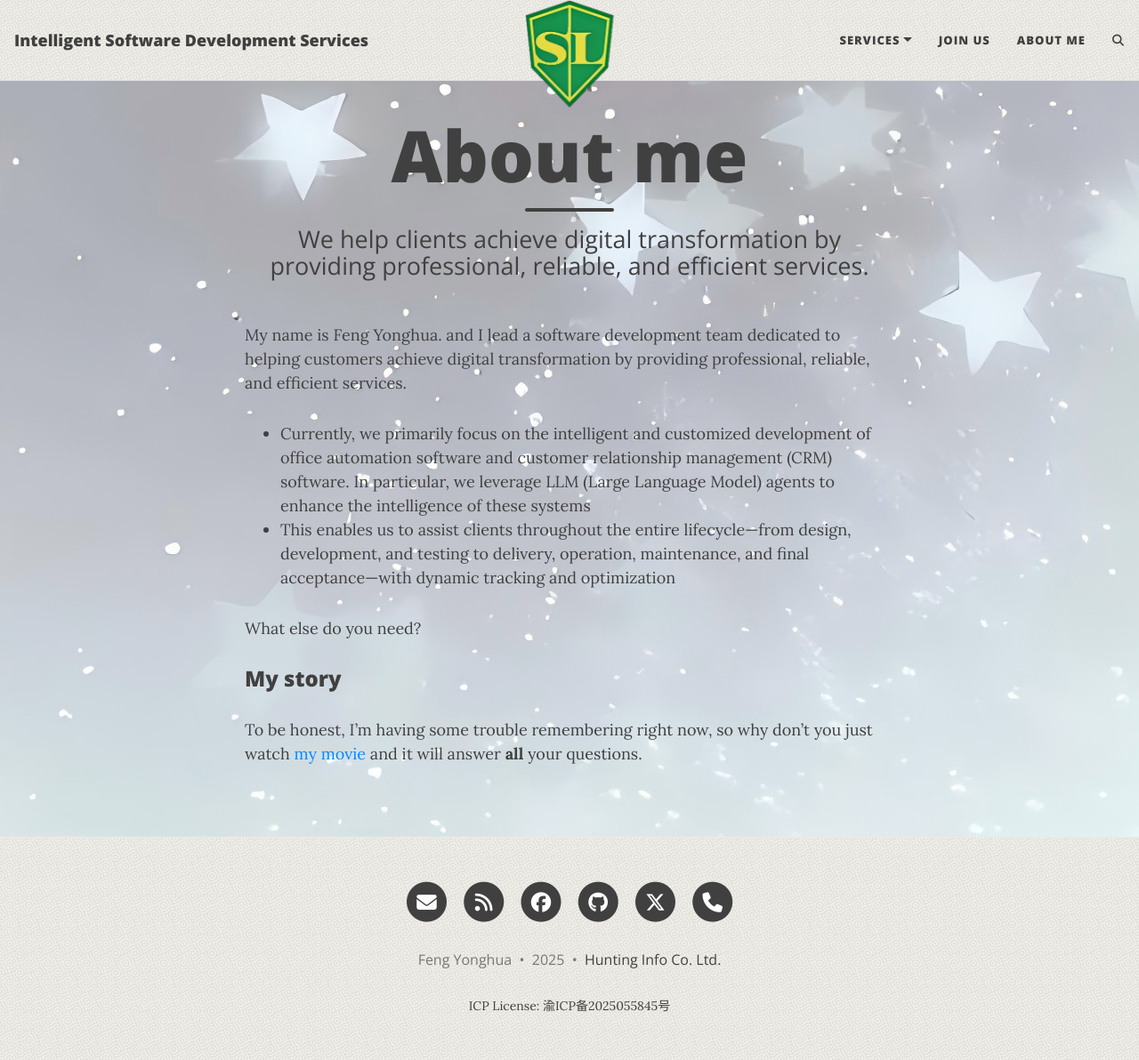
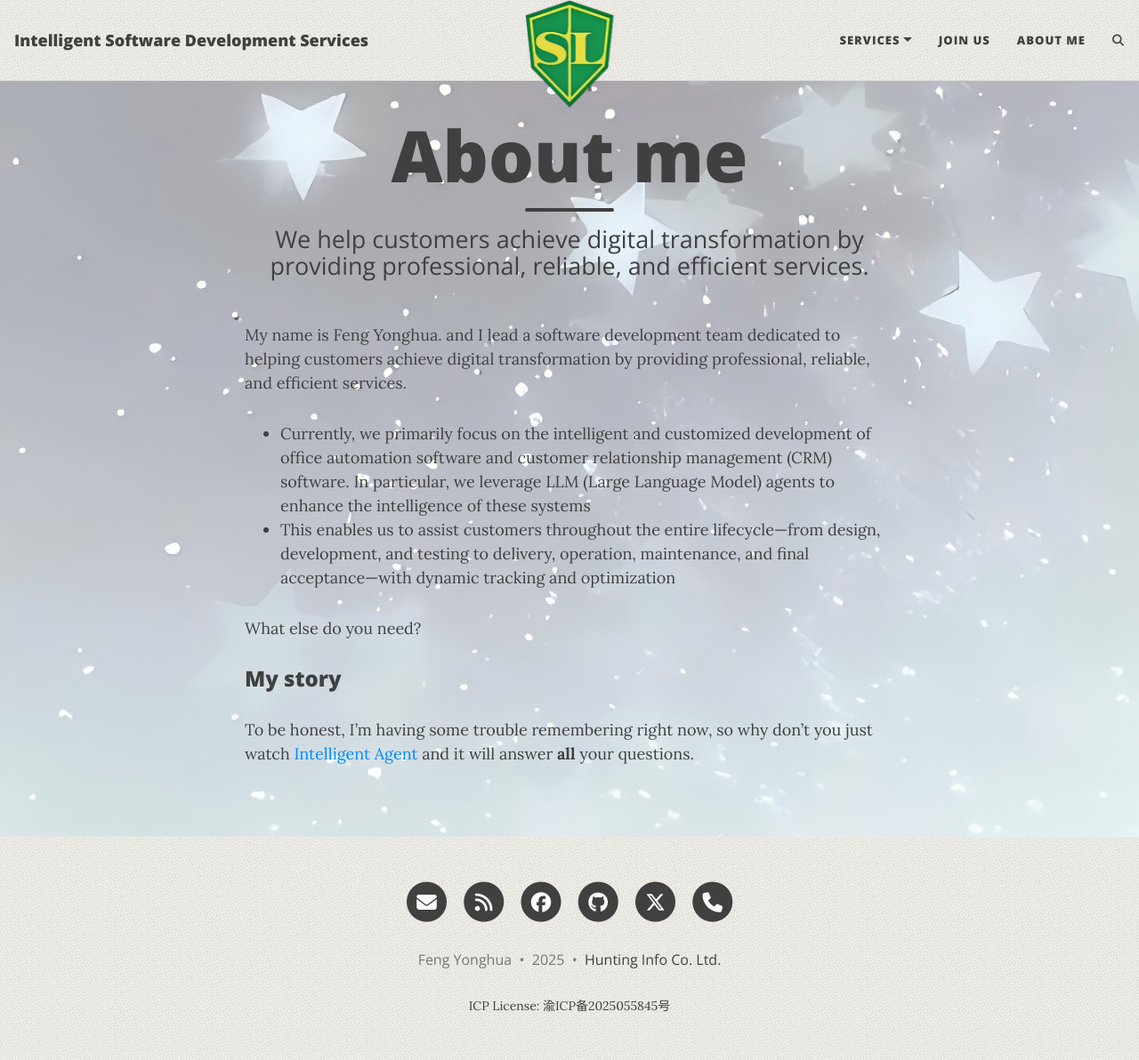
Before and after one commit to radarfyh/radarfyh.github.io, a Jekyll site: the page built from aboutme.md, in a window 1280 px wide and 1192 px high. Shown: the whole window at 89% size. Built offline with Jekyll 4.4.1, drawn with Linux system fonts in a browser that asks for light colours; comment, search, counter and statistics services are not loaded.

Commit message:
消除关于界面的错误

```diff
--- a/aboutme.md
+++ b/aboutme.md
@@ -1,16 +1,16 @@
 ---
 layout: page
 title: About me
-subtitle: We help clients achieve digital transformation by providing professional, reliable, and efficient services.
+subtitle: We help customers achieve digital transformation by providing professional, reliable, and efficient services.
 ---
 
 My name is Feng Yonghua. and I lead a software development team dedicated to helping customers achieve digital transformation by providing professional, reliable, and efficient services.
 
 - Currently, we primarily focus on the intelligent and customized development of office automation software and customer relationship management (CRM) software. In particular, we leverage LLM (Large Language Model) agents to enhance the intelligence of these systems
-- This enables us to assist clients throughout the entire lifecycle—from design, development, and testing to delivery, operation, maintenance, and final acceptance—with dynamic tracking and optimization
+- This enables us to assist customers throughout the entire lifecycle—from design, development, and testing to delivery, operation, maintenance, and final acceptance—with dynamic tracking and optimization
 
 What else do you need?
 
 ### My story
 
-To be honest, I'm having some trouble remembering right now, so why don't you just watch [my movie](https://en.wikipedia.org/wiki/Intelligent_agent) and it will answer **all** your questions.
+To be honest, I'm having some trouble remembering right now, so why don't you just watch [Intelligent Agent](https://en.wikipedia.org/wiki/Intelligent_agent) and it will answer **all** your questions.
```
